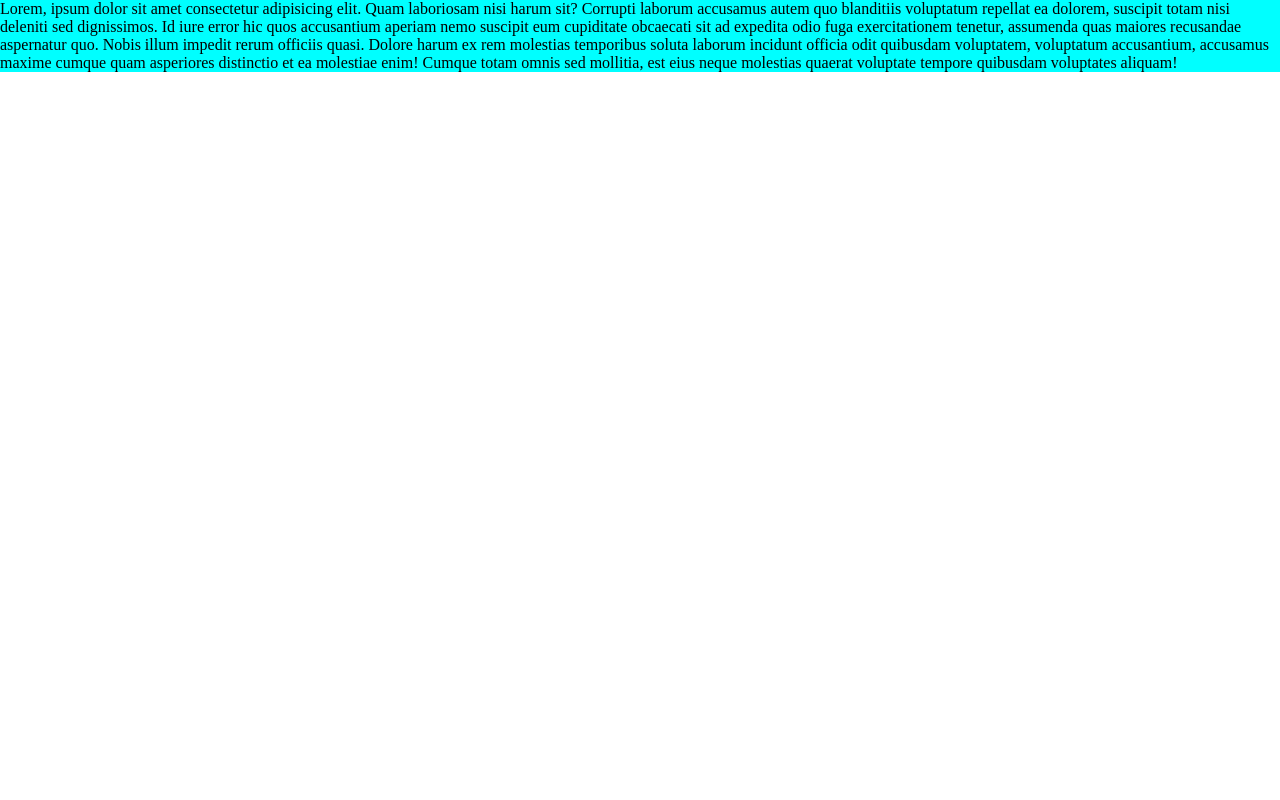
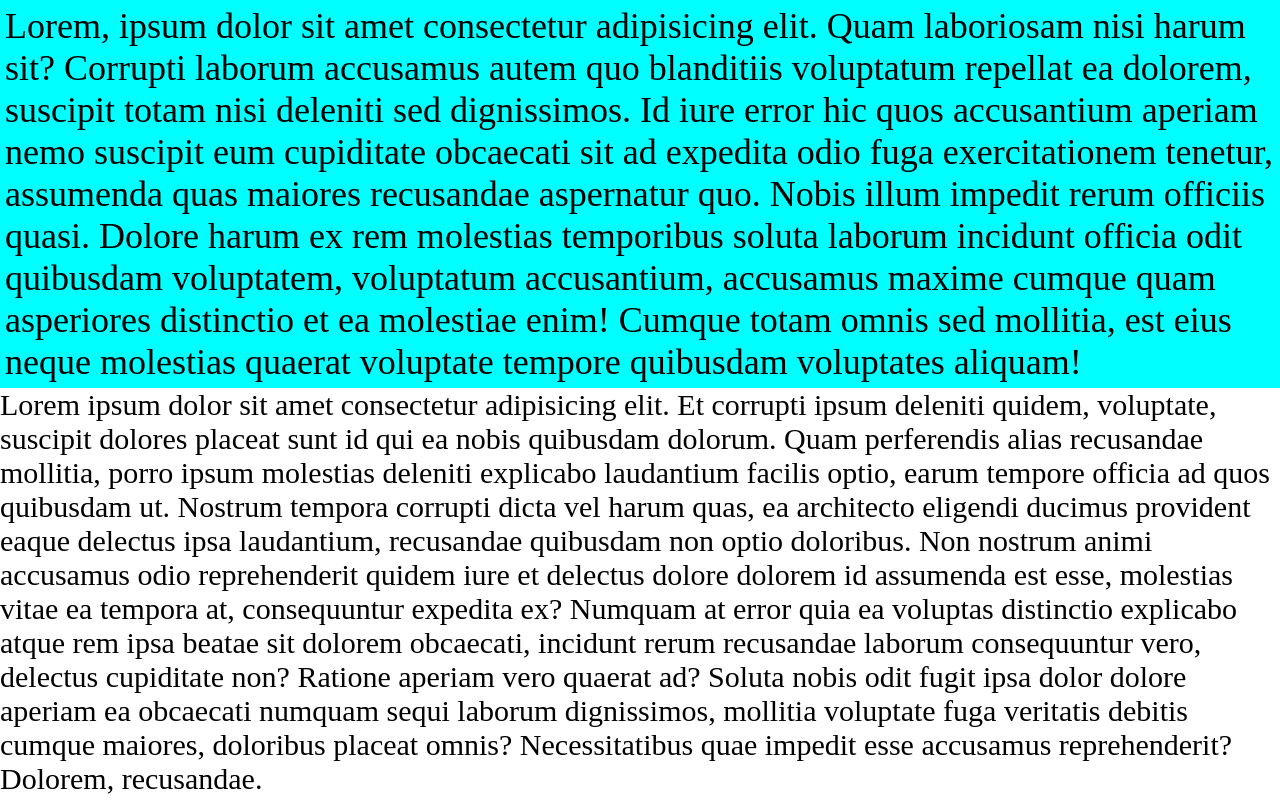
Before and after one commit to AmarokNoT/BECODE-Thierry, a plain HTML site: page myCssExercises/unitsAndSizes/index.htm in a window 1280 px wide. Drawn offline with Linux system fonts and the light colour scheme.

Commit message:
ajout ex

```diff
--- a/myCssExercises/unitsAndSizes/index.htm
+++ b/myCssExercises/unitsAndSizes/index.htm
@@ -24,5 +24,25 @@
         voluptates aliquam!
       </p>
     </div>
+    <div class="hello-world">
+      <p>
+        Lorem ipsum dolor sit amet consectetur adipisicing elit. Et corrupti
+        ipsum deleniti quidem, voluptate, suscipit dolores placeat sunt id qui
+        ea nobis quibusdam dolorum. Quam perferendis alias recusandae mollitia,
+        porro ipsum molestias deleniti explicabo laudantium facilis optio, earum
+        tempore officia ad quos quibusdam ut. Nostrum tempora corrupti dicta vel
+        harum quas, ea architecto eligendi ducimus provident eaque delectus ipsa
+        laudantium, recusandae quibusdam non optio doloribus. Non nostrum animi
+        accusamus odio reprehenderit quidem iure et delectus dolore dolorem id
+        assumenda est esse, molestias vitae ea tempora at, consequuntur expedita
+        ex? Numquam at error quia ea voluptas distinctio explicabo atque rem
+        ipsa beatae sit dolorem obcaecati, incidunt rerum recusandae laborum
+        consequuntur vero, delectus cupiditate non? Ratione aperiam vero quaerat
+        ad? Soluta nobis odit fugit ipsa dolor dolore aperiam ea obcaecati
+        numquam sequi laborum dignissimos, mollitia voluptate fuga veritatis
+        debitis cumque maiores, doloribus placeat omnis? Necessitatibus quae
+        impedit esse accusamus reprehenderit? Dolorem, recusandae.
+      </p>
+    </div>
   </body>
 </html>
--- a/myCssExercises/unitsAndSizes/style.css
+++ b/myCssExercises/unitsAndSizes/style.css
@@ -3,6 +3,8 @@
     margin: 0;
     box-sizing: border-box;
 }
+
+html {font-size:30px}
 
 .blabla {
 background-color: pink;
@@ -12,4 +14,6 @@ overflow: hidden;
 
 .i-am-the-boss {
     background-color: cyan;
+    padding: 5px;
+    font-size: 1.2rem;
 }
```
